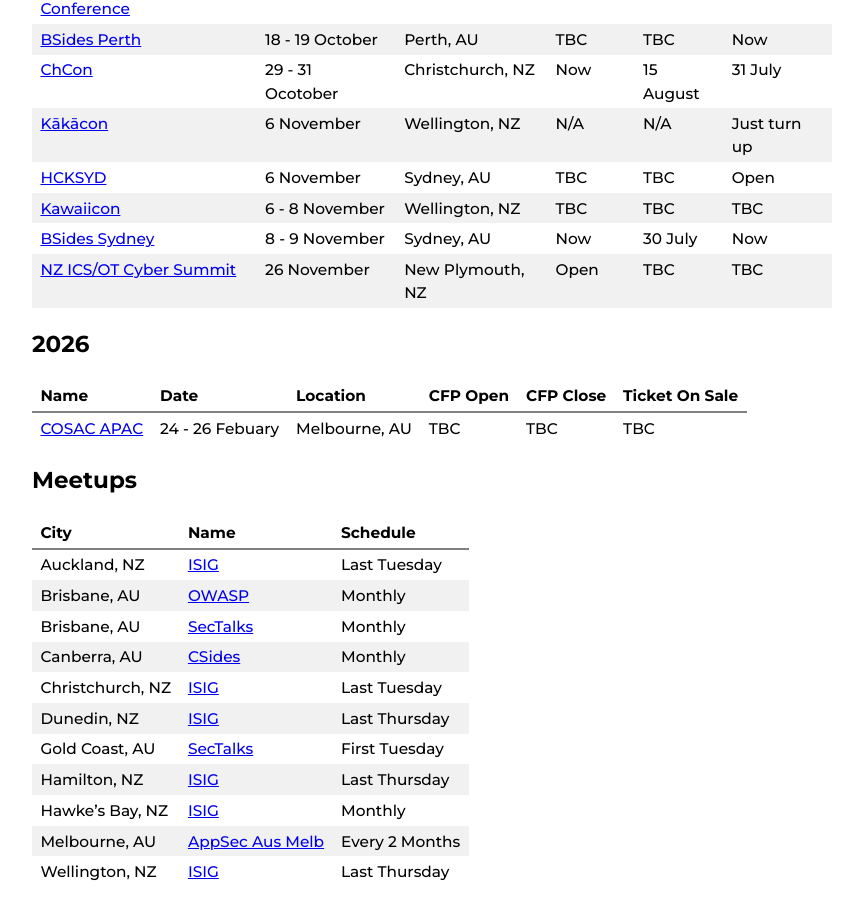
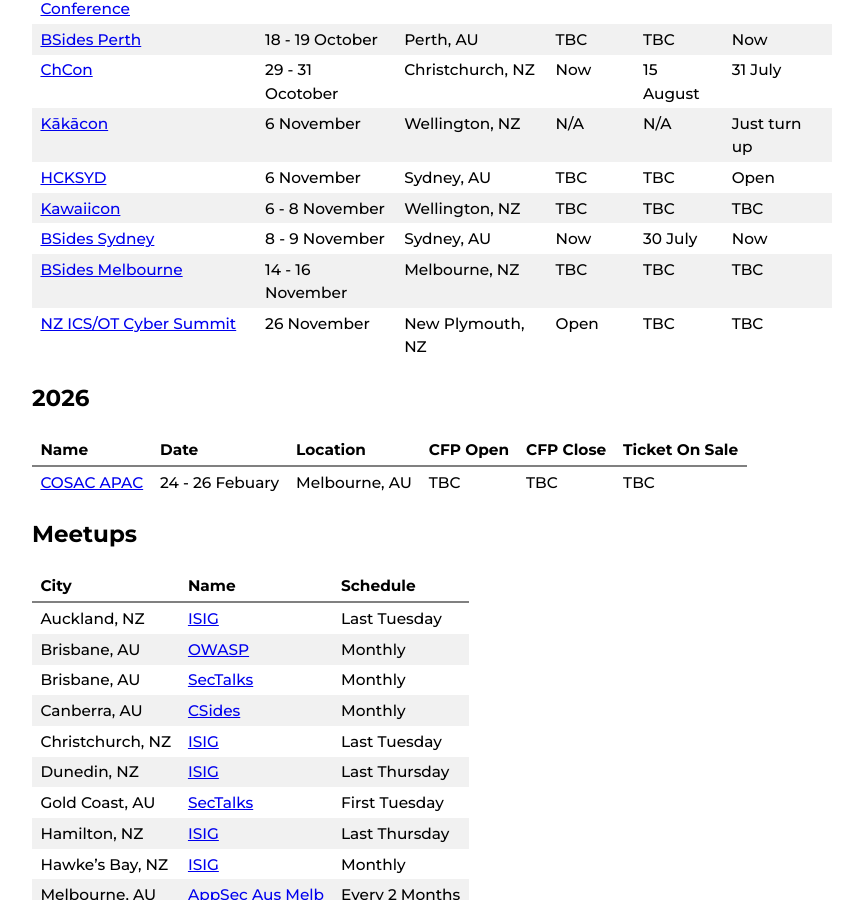
Before and after one commit to nzkarit/downundercons, a Jekyll site: the page built from index.markdown, in a window 1280 px wide and 900 px high, scrolled down 867 px. Shown: the whole window, without its empty margins (208-1071 px from the left). Built offline with Jekyll 4.4.1, drawn with Linux system fonts in a browser that asks for light colours.

Commit message:
Update index.markdown

```diff
--- a/index.markdown
+++ b/index.markdown
@@ -32,6 +32,7 @@ These are a list of hacker/infosec cons and meetups in the NZ and Aussie Area.
 | [HCKSYD](https://www.hack.sydney/) | 6 November | Sydney, AU | TBC | TBC | Open |
 | [Kawaiicon](https://kawaiicon.org/) | 6 - 8 November | Wellington, NZ | TBC | TBC | TBC |
 | [BSides Sydney](https://www.bsides.sydney/) | 8 - 9 November | Sydney, AU | Now | 30 July | Now |
+| [BSides Melbourne](https://www.bsidesmelbourne.com/) | 14 - 16 November | Melbourne, NZ | TBC | TBC | TBC |
 | [NZ ICS/OT Cyber Summit](https://icscyber.org.nz/) | 26 November | New Plymouth, NZ | Open | TBC | TBC |
 
 ## 2026
```
